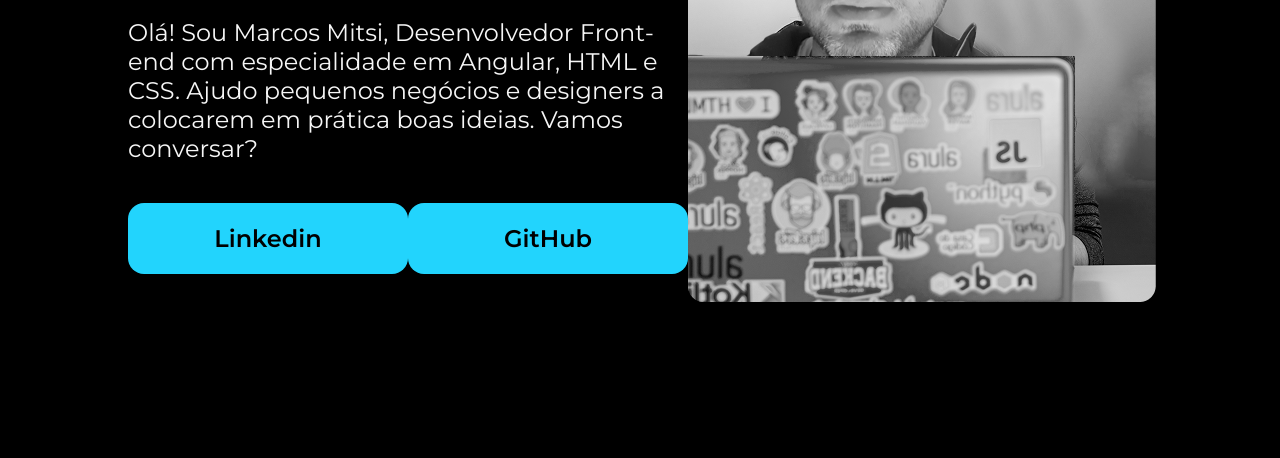
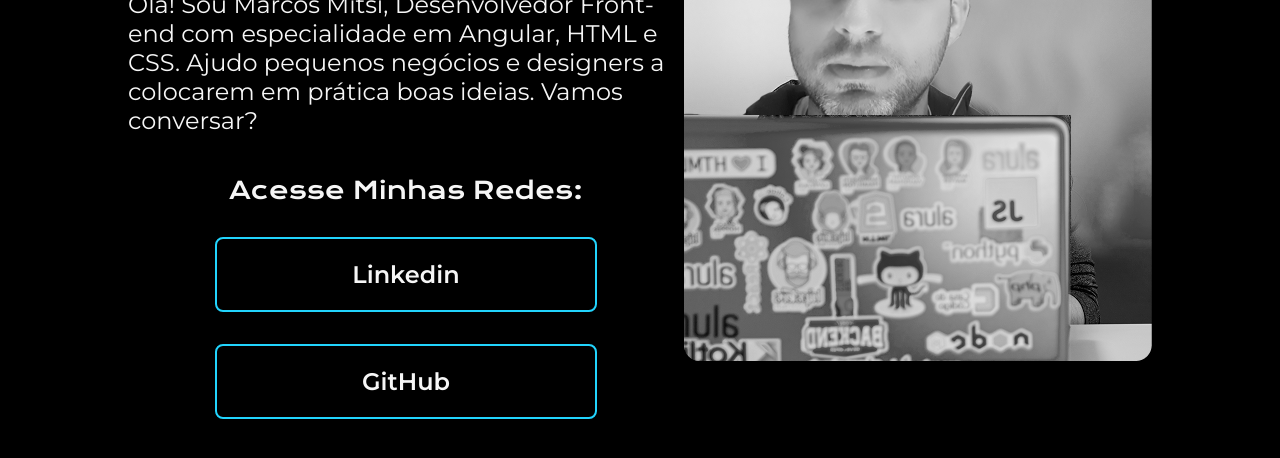
Before and after one commit to marcosmitsi/A-partir-do-zero-HTML-e-CSS, a plain HTML site: page index.html in a window 1280 px wide. Shown: the part 358-816 px from the top of the page. Drawn offline with nearby package versions, Linux system fonts and the light colour scheme.

Commit message:
alterando links

```diff
--- a/css/style.css
+++ b/css/style.css
@@ -49,18 +49,28 @@
 
 .apresentacao__conteudo__links {
     display: flex;
+    flex-direction: column;
     justify-content: space-between;
+    align-items: center;
+    gap: 32px;
+}
+
+.apresentacao__conteudo__links_subtitulo {
+    font-family: "Krona One", sans-serif;
+    font-weight: 400;
+    font-size: 24px;
 }
 
 .apresentacao__conteudo__links_link {
-    background-color: #22D4FD;
+   /* background-color: #22D4FD;*/
     font-family: "Montserrat", sans-serif;
     font-weight: 600;
-    color: #000000;
+    color: #F6F6F6;
     font-size: 24px;
-    width: 280px;
+    width: 378px;
     text-align: center;
     text-decoration: none;
-    border-radius: 16px;
+    border: 2px solid #22D4FD;
+    border-radius: 8px;
     padding: 21px 0;
 }
--- a/index.html
+++ b/index.html
@@ -22,6 +22,7 @@
                 Angular, HTML e CSS. Ajudo pequenos
                 negócios e designers a colocarem em prática boas ideias. Vamos conversar?</p>
             <div class="apresentacao__conteudo__links">
+                <h2 class="apresentacao__conteudo__links_subtitulo">Acesse Minhas Redes:</h2>
                 <a class="apresentacao__conteudo__links_link" href="https://www.linkedin.com/in/marcos-mitsi/">Linkedin</a>
                 <a class="apresentacao__conteudo__links_link" href="https://github.com/marcosmitsi">GitHub</a>
             </div>
```
